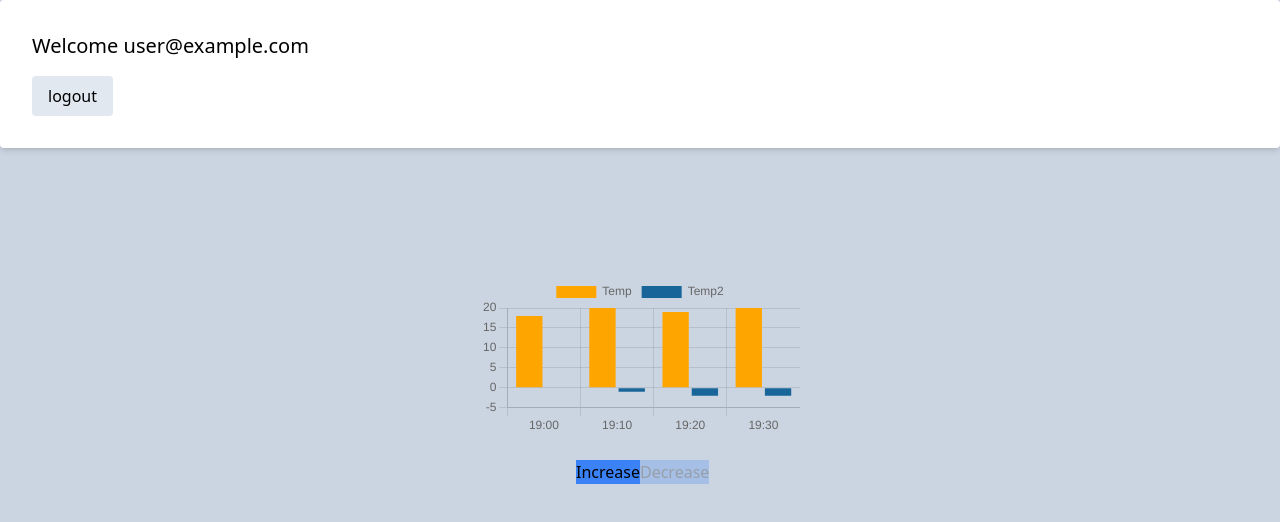
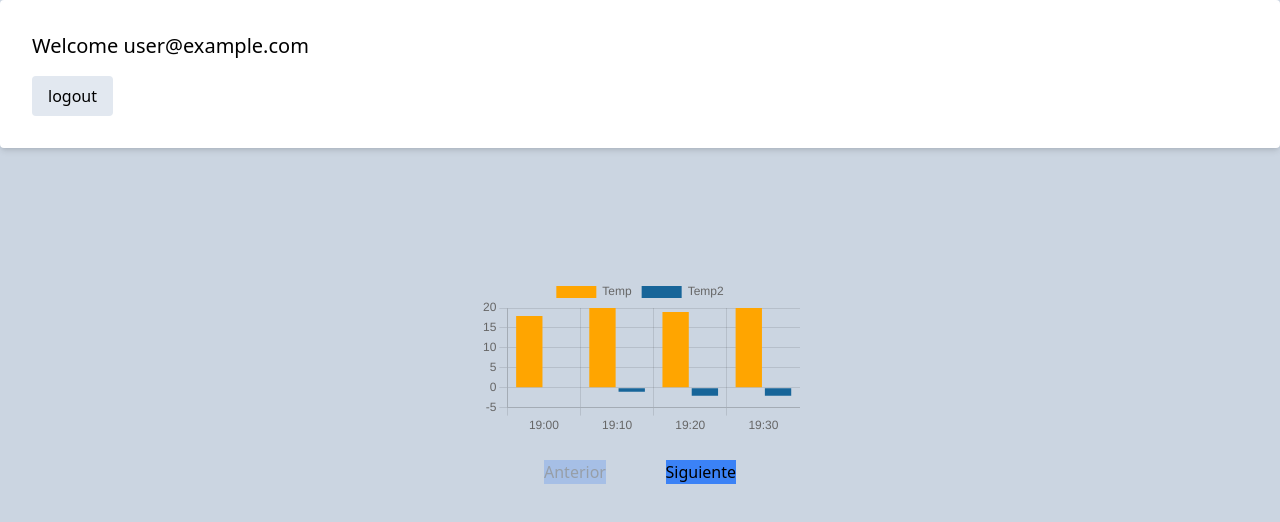
Before and after one commit to Fr33yr/arduino-temp-client, a React (Create React App) app: page / in a window 1280 px wide. Shown: the top 522 px of the page. Built offline with nearby package versions, Linux system fonts and the light colour scheme; no server answers; the database is empty; sample sign-in values are in the browser's storage.

Commit message:
firestore query

```diff
--- a/src/components/BarChart.jsx
+++ b/src/components/BarChart.jsx
@@ -10,12 +10,13 @@ function BarChart({ chartData, slide, setSlide, chunkedArr }) {
             <Bar data={chartData} className="mt-32" />
 
             <div className="btns-container flex justify-between mt-6">
+                <button onClick={() => setSlide(slide - 1)}
+                    className="bg-blue-500 ml-16 disabled:opacity-25"
+                    disabled={slide === 0 ? true : false}>Anterior</button>
                 <button onClick={() => setSlide(slide + 1)}
-                    className="bg-blue-500 ml-24 disabled:opacity-25"
-                    disabled={slide === (chunkedArr.length - 1) ? true : false}>Increase</button>
-                <button onClick={() => setSlide(slide - 1)}
-                    className="bg-blue-500 mr-24 disabled:opacity-25"
-                    disabled={slide === 0 ? true : false}>Decrease</button>
+                    className="bg-blue-500 mr-16 disabled:opacity-25"
+                    disabled={slide === (chunkedArr.length - 1) ? true : false}>
+                    Siguiente</button>
             </div>
         </div>
     )
--- a/src/components/Home.jsx
+++ b/src/components/Home.jsx
@@ -3,7 +3,26 @@ import { useAuth } from '../context/authContext'
 import BarChart from './BarChart';
 
 import { chunkArray } from './chunker';
+import { query, orderBy, collection, getDocs, where} from "firebase/firestore";
+import { db } from '../config/firebase.config';
 import { data } from '../Data/userdata'
+
+
+const q = query(collection(db, 'temp-readings'),
+where('date', "==", '1/6/2022'),
+orderBy('time', 'asc'))
+
+async function queryData() {
+  try {const querySnapshot = await getDocs(q);
+    querySnapshot.forEach((doc) => {
+      console.log(doc.id, "=>", doc.data());
+    })
+  } catch (err){
+    console.log(err);
+  }
+}
+
+queryData()
 
 let chunkedArr =  chunkArray(data, 4)
 
```
